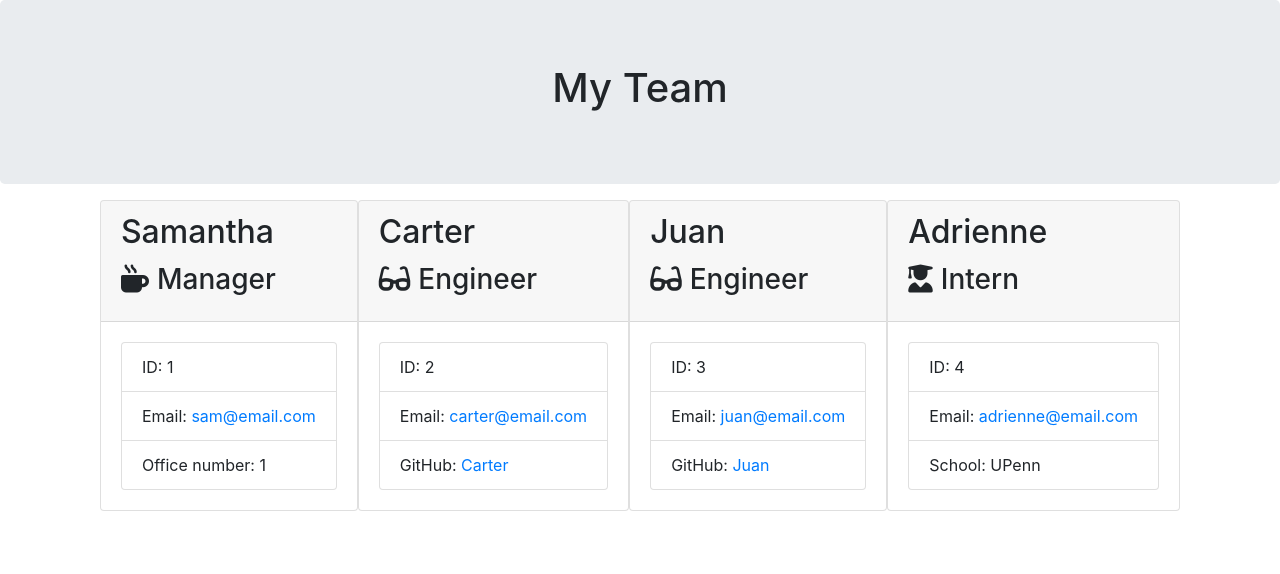
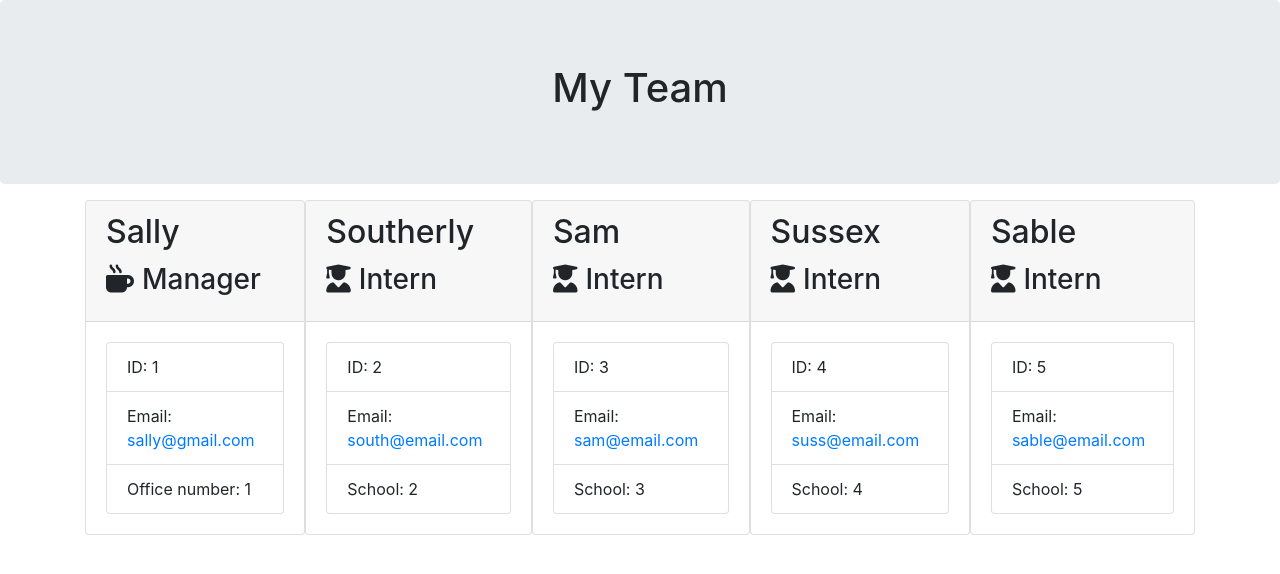
Before and after one commit to Albie140/TeamProfileGenerator, a website: page Develop/output/team.html in a window 1280 px wide. Drawn offline with nearby package versions, Linux system fonts and the light colour scheme.

```diff
--- a/Develop/output/team.html
+++ b/Develop/output/team.html
@@ -6,11 +6,10 @@
     <meta name="viewport" content="width=device-width, initial-scale=1.0" />
     <meta http-equiv="X-UA-Compatible" content="ie=edge" />
     <title>My Team</title>
-    <link rel="stylesheet" type="text/css" href="style.css/">
     <link rel="stylesheet" href="https://stackpath.bootstrapcdn.com/bootstrap/4.3.1/css/bootstrap.min.css"
         integrity="sha384-ggOyR0iXCbMQv3Xipma34MD+dH/1fQ784/j6cY/iJTQUOhcWr7x9JvoRxT2MZw1T" crossorigin="anonymous">
+    <link rel="stylesheet" href="style.css">
     <script src="https://kit.fontawesome.com/c502137733.js"></script>
-
 </head>
 
 <body>
@@ -26,57 +25,66 @@
             <div class="team-area col-12 d-flex justify-content-center">
                 <div class="card employee-card">
     <div class="card-header">
-                        <h2 class="card-title">Samantha</h2>
+        <h2 class="card-title">Sally</h2>
         <h3 class="card-title"><i class="fas fa-mug-hot mr-2"></i>Manager</h3>
     </div>
     <div class="card-body">
         <ul class="list-group">
             <li class="list-group-item">ID: 1</li>
-                            <li class="list-group-item">Email: <a href="mailto:sam@email.com">sam@email.com</a></li>
+            <li class="list-group-item">Email: <a href="mailto:sally@gmail.com">sally@gmail.com</a></li>
             <li class="list-group-item">Office number: 1</li>
         </ul>
     </div>
 </div>
 <div class="card employee-card">
     <div class="card-header">
-                        <h2 class="card-title">Carter</h2>
-                        <h3 class="card-title"><i class="fas fa-glasses mr-2"></i>Engineer</h3>
+        <h2 class="card-title">Southerly</h2>
+        <h3 class="card-title"><i class="fas fa-user-graduate mr-2"></i>Intern</h3>
     </div>
     <div class="card-body">
         <ul class="list-group">
             <li class="list-group-item">ID: 2</li>
-                            <li class="list-group-item">Email: <a href="mailto:carter@email.com">carter@email.com</a>
-                            </li>
-                            <li class="list-group-item">GitHub: <a href="https://github.com/Carter" target="_blank"
-                                    rel="noopener noreferrer">Carter</a></li>
+            <li class="list-group-item">Email: <a href="mailto:south@email.com">south@email.com</a></li>
+            <li class="list-group-item">School: 2</li>
         </ul>
     </div>
 </div>
 <div class="card employee-card">
     <div class="card-header">
-                        <h2 class="card-title">Juan</h2>
-                        <h3 class="card-title"><i class="fas fa-glasses mr-2"></i>Engineer</h3>
+        <h2 class="card-title">Sam</h2>
+        <h3 class="card-title"><i class="fas fa-user-graduate mr-2"></i>Intern</h3>
     </div>
     <div class="card-body">
         <ul class="list-group">
             <li class="list-group-item">ID: 3</li>
-                            <li class="list-group-item">Email: <a href="mailto:juan@email.com">juan@email.com</a></li>
-                            <li class="list-group-item">GitHub: <a href="https://github.com/Juan" target="_blank"
-                                    rel="noopener noreferrer">Juan</a></li>
+            <li class="list-group-item">Email: <a href="mailto:sam@email.com	">sam@email.com	</a></li>
+            <li class="list-group-item">School: 3</li>
         </ul>
     </div>
 </div>
 <div class="card employee-card">
     <div class="card-header">
-                        <h2 class="card-title">Adrienne</h2>
+        <h2 class="card-title">Sussex</h2>
         <h3 class="card-title"><i class="fas fa-user-graduate mr-2"></i>Intern</h3>
     </div>
     <div class="card-body">
         <ul class="list-group">
             <li class="list-group-item">ID: 4</li>
-                            <li class="list-group-item">Email: <a
-                                    href="mailto:adrienne@email.com">adrienne@email.com</a></li>
-                            <li class="list-group-item">School: UPenn</li>
+            <li class="list-group-item">Email: <a href="mailto:suss@email.com">suss@email.com</a></li>
+            <li class="list-group-item">School: 4</li>
+        </ul>
+    </div>
+</div>
+<div class="card employee-card">
+    <div class="card-header">
+        <h2 class="card-title">Sable</h2>
+        <h3 class="card-title"><i class="fas fa-user-graduate mr-2"></i>Intern</h3>
+    </div>
+    <div class="card-body">
+        <ul class="list-group">
+            <li class="list-group-item">ID: 5</li>
+            <li class="list-group-item">Email: <a href="mailto:sable@email.com">sable@email.com</a></li>
+            <li class="list-group-item">School: 5</li>
         </ul>
     </div>
 </div>
```
Also changed, not shown: README.md. Lines whose indentation alone changed are shown as unchanged.
